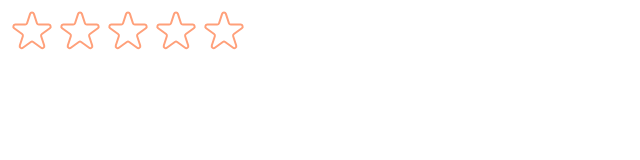
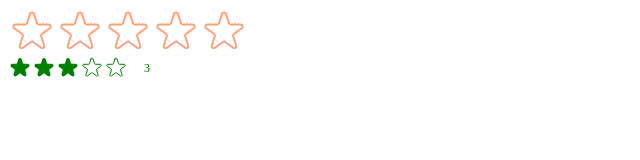
Before and after one commit to naimulabeer/usepopcorn, a React (Create React App) app: page / in a window 1280 px wide. Shown: the top 160 px of the page, without its empty margins (0-640 px from the left). Built offline with nearby package versions, Linux system fonts and the light colour scheme.

Commit message:
proptypes

```diff
--- a/src/index.js
+++ b/src/index.js
@@ -10,5 +10,6 @@ root.render(
   <React.StrictMode>
     {/* <App /> */}
     <StarRating maxRating={5} />
+    <StarRating size={24} color="green" className="test" defaultRating={3} />
   </React.StrictMode>
 );
```
